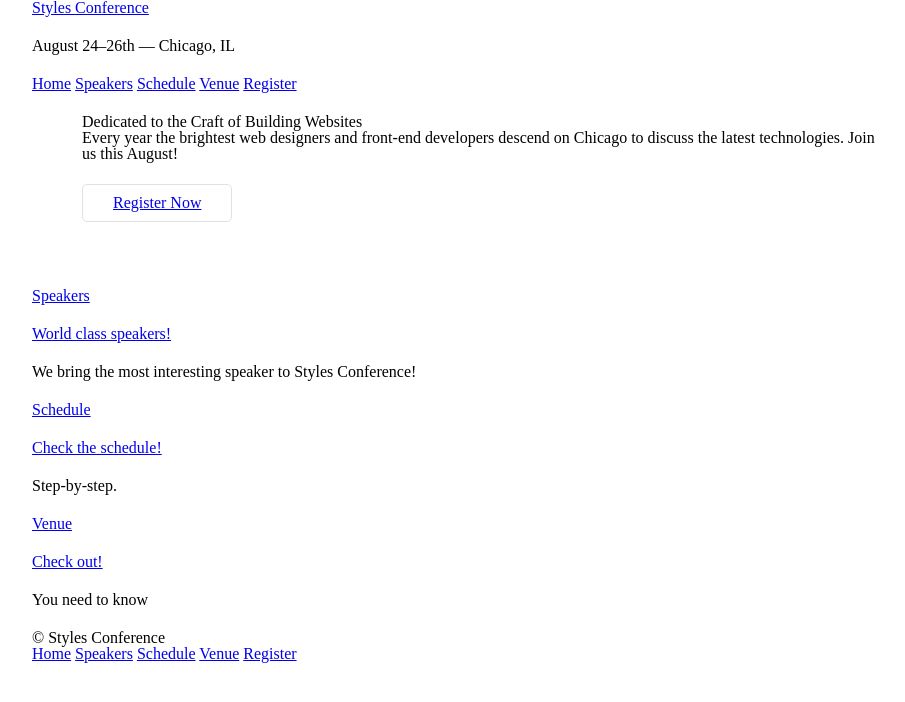
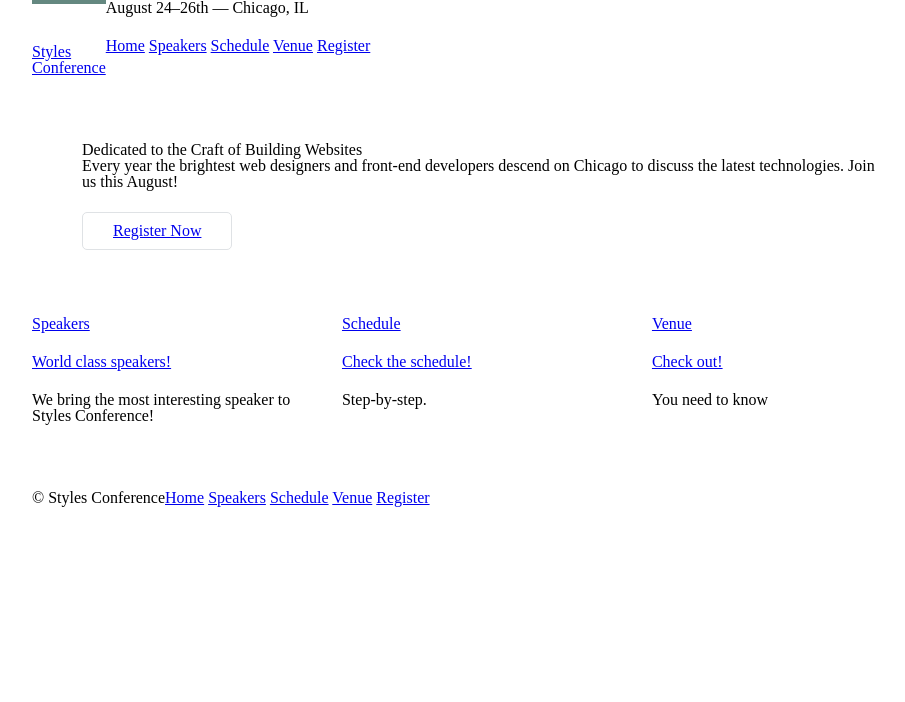
Before and after one commit to pverdile/shayhowe_basiclessons, a plain HTML site: page index.html in a window 1280 px wide. Shown: the whole page, without its empty margins (158-1063 px from the left). Drawn offline with Linux system fonts and the light colour scheme.

Commit message:
Aula sobre float, clear e position

```diff
--- a/assets/stylesheets/main.css
+++ b/assets/stylesheets/main.css
@@ -138,7 +138,7 @@ table {
 
 
 /*
-	=====================================
+=====================================
 	GRID
 	=====================================
 */
@@ -151,13 +151,58 @@ table {
 	box-sizing: border-box;
 }
 
-.container {
-	margin: 0 auto;
-	padding-left: 30px;
-	padding-right: 30px;
-	width: 960px;
+.col-1-3 {
+  width: 33.33%;
 }
 
+.col-2-3 {
+  width: 66.66%;
+}
+
+.col-1-3,
+.col-2-3 {
+  display: inline-block;
+  vertical-align: top;
+}
+
+.grid,
+.col-1-3,
+.col-2-3 {
+  padding-left: 15px;
+  padding-right: 15px;
+}
+
+.container,
+.grid {
+  margin: 0 auto;
+  width: 960px;
+}
+
+.container {
+  padding-left: 30px;
+  padding-right: 30px;
+}
+
+/*
+  ========================================
+  Clearfix
+  ========================================
+*/
+
+.group:before,
+.group:after {
+  content: "";
+  display: table;
+}
+
+.group:after {
+  clear: both;
+}
+
+.group {
+  clear: both;
+  *zoom: 1;
+}
 
 /*
 	=====================================
@@ -201,3 +246,30 @@ p {
 .hero {
 	padding: 22px 80px 66px 80px;
 }
+
+/*
+  ========================================
+  Primary header
+  ========================================
+*/
+
+.logo {
+  border-top: 4px solid #648880;
+  padding: 40px 0 22px 0;
+  float: left
+}
+
+/*
+  ========================================
+  Primary footer
+  ========================================
+*/
+
+.primary-footer small {
+  float: left;
+}
+
+.primary-footer {
+  padding-bottom: 44px;
+  padding-top: 44px;
+}
--- a/index.html
+++ b/index.html
@@ -8,10 +8,10 @@
 </head>
 
 <body>
-	<header class="container">
+  <header class="container group">
     <section>
-			<h1>
-				<a href="index.html">Styles Conference</a>
+      <h1 class="logo">
+				<a href="index.html">Styles<br> Conference</a>
 			</h1>
     </section>
     <h3>August 24&ndash;26th &mdash; Chicago, IL</h3>
@@ -23,6 +23,7 @@
       <a href="register.html">Register</a>
     </nav>
   </header>
+
   <section class="hero container">
     <h2>Dedicated to the Craft of Building Websites</h2>
     <p>
@@ -30,28 +31,34 @@
     </p>
     <a href="register.html" class="btn btn-alt">Register Now</a>
   </section>
-	<section class="container">
+
+  <section class="grid">
+    <!-- Speaker -->
+    <section class="col-1-3">
       <a href="speakers.html">
         <h5>Speakers</h5>
         <h3>World class speakers!</h3>
       </a>
       <p>We bring the most interesting speaker to Styles Conference!</p>
-	</section>
-	<section class="container">
+    </section><!--
+    Schedule
+    --><section class="col-1-3">
       <a href="schedule.html">
         <h5>Schedule</h5>
         <h3>Check the schedule!</h3>
       </a>
       <p>Step-by-step.</p>
-	</section>
-	<section class="container">
+    </section><!--
+    Venue
+    --><section class="col-1-3">
       <a href="venue.html">
         <h5>Venue</h5>
         <h3>Check out!</h3>
       </a>
       <p>You need to know</p>
     </section>
-	<footer class="container">
+  </section>
+  <footer class="primary-footer container group">
     <small>&copy; Styles Conference</small>
     <nav>
       <a href="index.html">Home</a>
```
Also changed, not shown: register.html (+4 -4 lines), schedule.html (+4 -4 lines), speakers.html (+4 -4 lines), venue.html (+4 -4 lines). Lines whose indentation alone changed are shown as unchanged.
